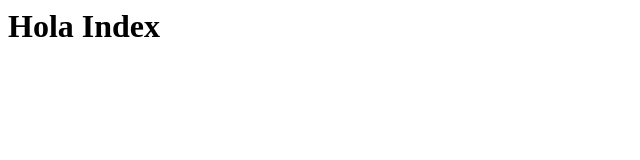
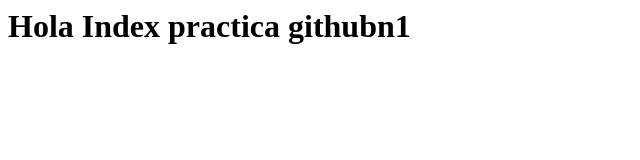
Before and after one commit to Wong199/Practica1, a plain HTML site: page index.html in a window 1280 px wide. Shown: the whole page, without its empty margins (0-640 px from the left). Drawn offline with Linux system fonts and the light colour scheme.

Commit message:
añadie git hub 1 al titulo

```diff
--- a/index.html
+++ b/index.html
@@ -1,5 +1,5 @@
 <html>
     <body>
-        <h1>Hola Index </h1>
+        <h1>Hola Index practica githubn1 </h1>
     </body>
     </html>
```
